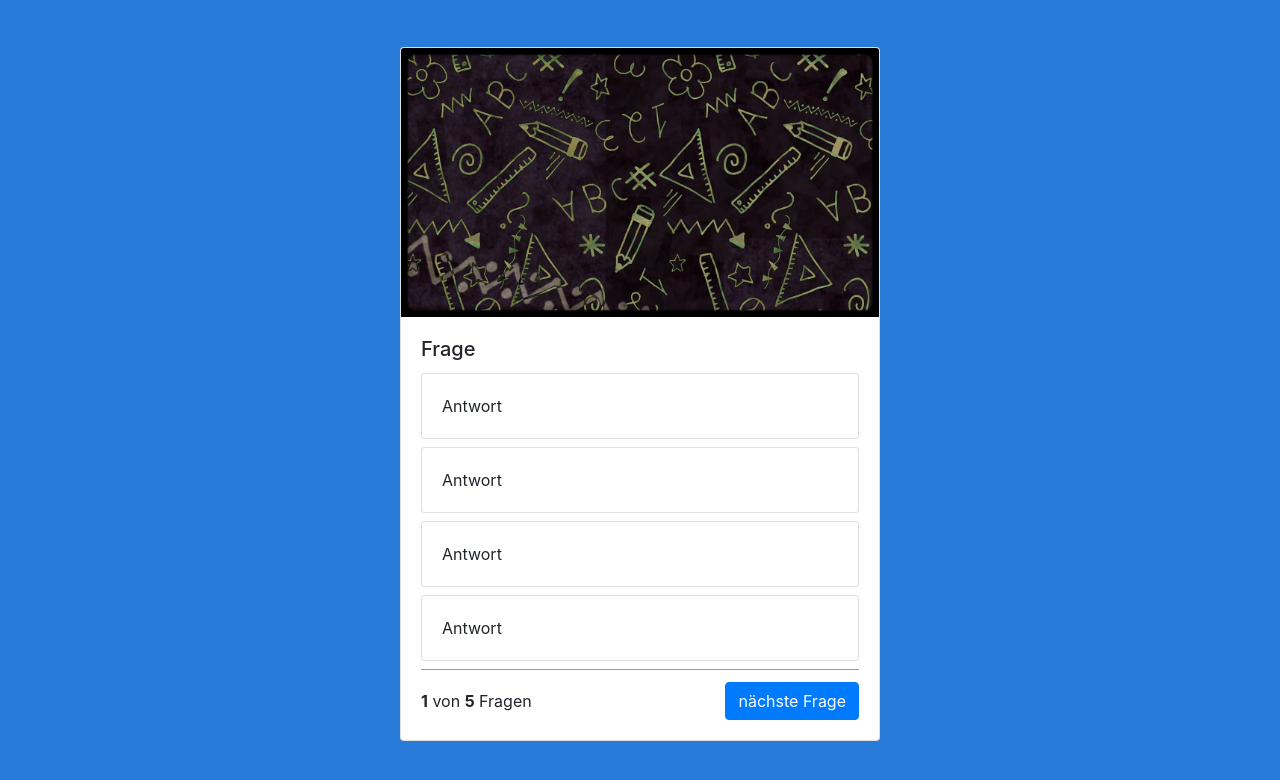
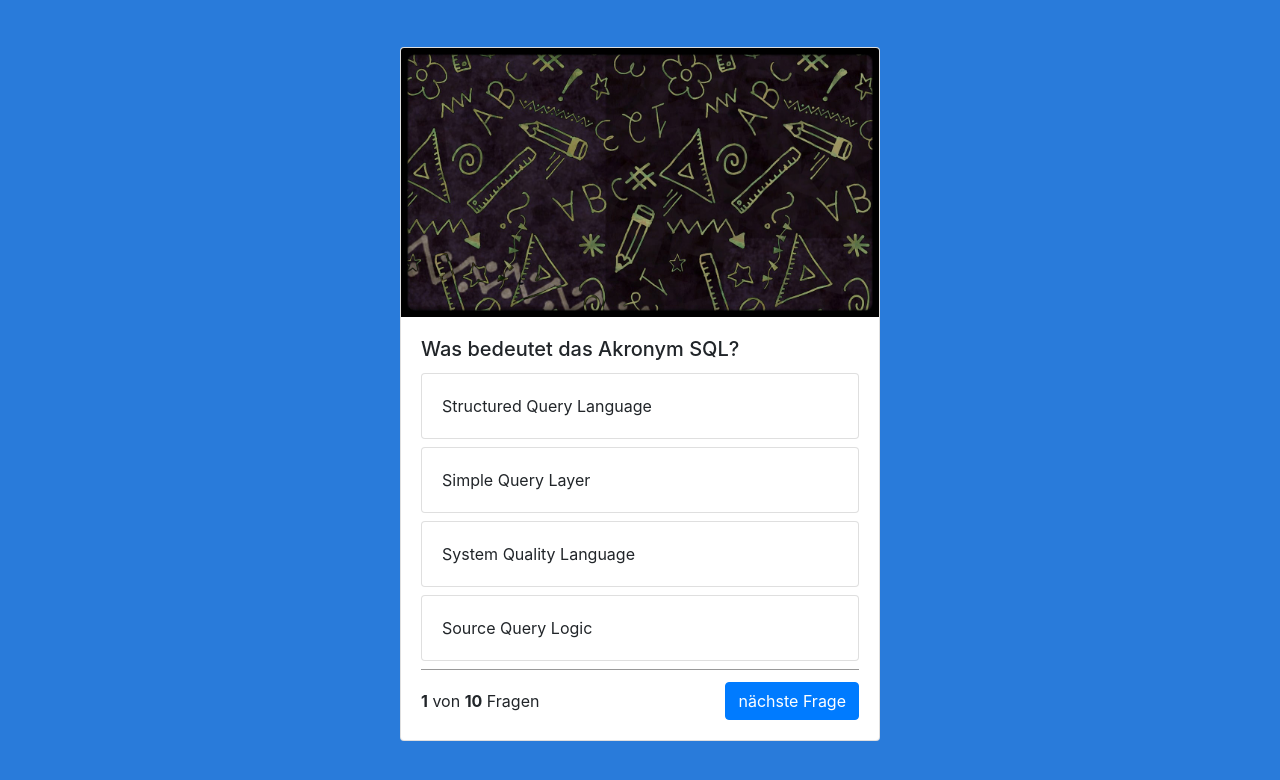
Before and after one commit to DarkwingDragoon/QuizAppJunus, a plain HTML site: page index.html in a window 1280 px wide. Shown: the part 62-842 px from the top of the page. Drawn offline with nearby package versions, Linux system fonts and the light colour scheme.

Commit message:
add function showQeustion and init

```diff
--- a/index.html
+++ b/index.html
@@ -8,7 +8,7 @@
     <script src="script.js"></script>
     <title>Document</title>
   </head>
-  <body>
+  <body onload="init()">
     <!-- As a heading -->
     <nav class="navbar navbar-light bg-light">
       <div class="container-fluid">
@@ -24,27 +24,27 @@
           alt="Quiz Titel Image"
         />
         <div class="card-body">
-          <h5 class="card-title">Frage</h5>
+          <h5 class="card-title" id="questiontext">Frage</h5>
 
           <div class="card mb-2">
-            <div class="card-body">Antwort</div>
+            <div class="card-body" id="answer_1">Antwort</div>
           </div>
 
           <div class="card mb-2">
-            <div class="card-body">Antwort</div>
+            <div class="card-body" id="answer_2">Antwort</div>
           </div>
 
           <div class="card mb-2">
-            <div class="card-body">Antwort</div>
+            <div class="card-body" id="answer_3">Antwort</div>
           </div>
 
           <div class="card mb-2">
-            <div class="card-body">Antwort</div>
+            <div class="card-body" id="answer_4">Antwort</div>
           </div>
 
           <div class="question-footer">
             <span>
-              <b>1</b> von <b>5</b> Fragen
+              <b id="currentQuestionNumber">1</b> von <b id="allQuestions">5</b> Fragen
             </span>
 
             <button class="btn btn-primary">nächste Frage</button>
--- a/script.js
+++ b/script.js
@@ -80,3 +80,22 @@ let questions = [
     "right_answer": "HTML"
   }
 ];
+
+
+let currentQuestion = 0;
+
+function init() {
+    document.getElementById('allQuestions').innerHTML = questions.length;
+    showQuestion();
+}
+
+
+function showQuestion() {
+ let question = questions[currentQuestion];
+ document.getElementById('questiontext').innerHTML = question['question'];
+ document.getElementById('answer_1').innerHTML = question['answer_1'];
+ document.getElementById('answer_2').innerHTML = question['answer_2'];
+ document.getElementById('answer_3').innerHTML = question['answer_3'];
+ document.getElementById('answer_4').innerHTML = question['answer_4'];
+ document.getElementById('currentQuestionNumber').innerHTML = currentQuestion + 1;
+}
```
